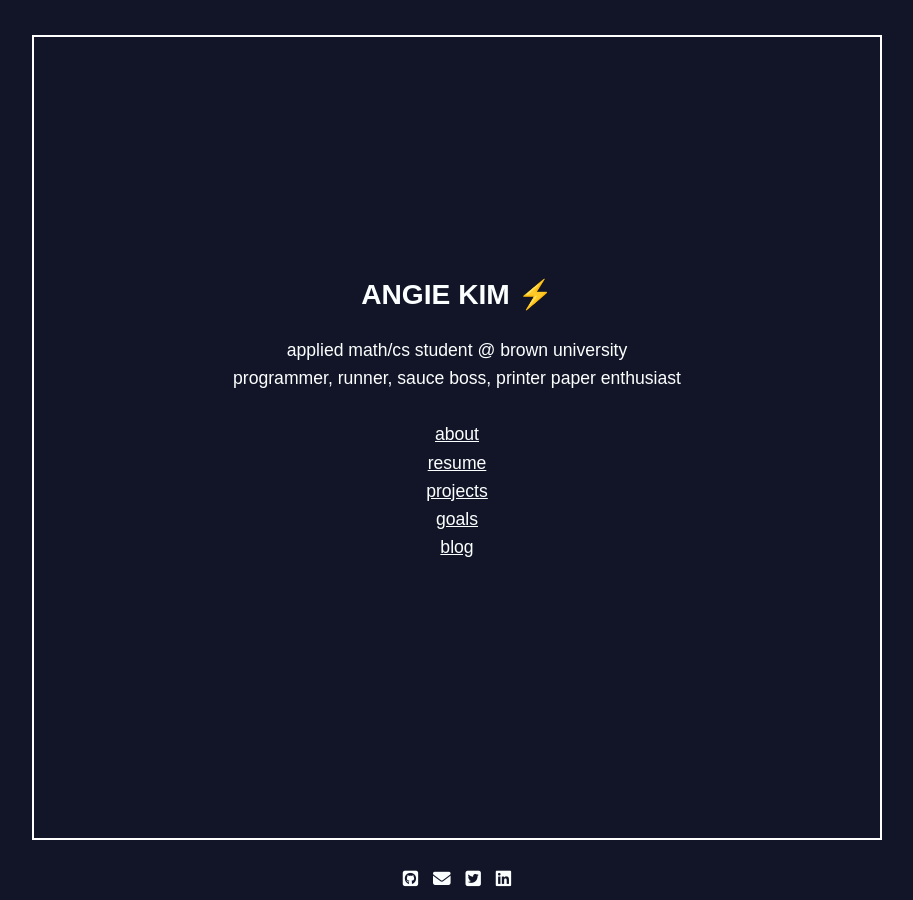
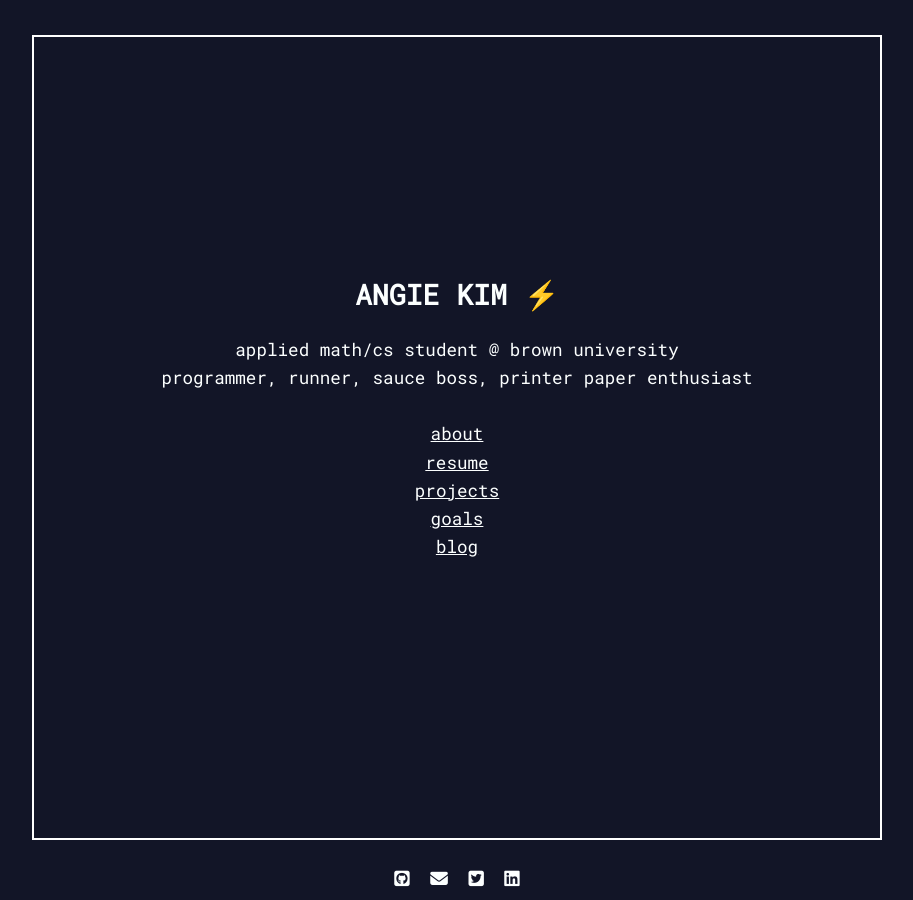
Before and after one commit to angiejwkim/angiejwkim.github.io, a Jekyll site: the page built from index.html, in a window 1280 px wide. Shown: the whole page, without its empty margins (183-1096 px from the left). Built offline with Jekyll 4.4.1, drawn with Linux system fonts in a browser that asks for light colours; nearby versions of some CDN libraries.

Commit message:
fix font issues

```diff
--- a/_includes/head.html
+++ b/_includes/head.html
@@ -9,7 +9,9 @@
 
 	<link rel="stylesheet" href="{{ "/css/main.css" | prepend: site.baseurl }}">
 	<link rel="canonical" href="{{ page.url | replace:'index.html','' | prepend: site.baseurl | prepend: site.url }}">
-	<link href="https://fonts.googleapis.com/css?family=Lato" rel="stylesheet" type='text/css'>
+	<style>
+		@import url('https://fonts.googleapis.com/css?family=Roboto+Mono');
+	</style>
 
 	<script src="https://use.fontawesome.com/ffb7811af7.js"></script>
 
--- a/_sass/_layout.scss
+++ b/_sass/_layout.scss
@@ -8,6 +8,8 @@
 body {
 	color: $font-color;
 	font-family: $font-style;
+	font-weight:400;
+	font-style: normal;
 	font-size: 1.1em;
 	line-height: 1.6;
 	-webkit-font-smoothing: antialiased;
```
